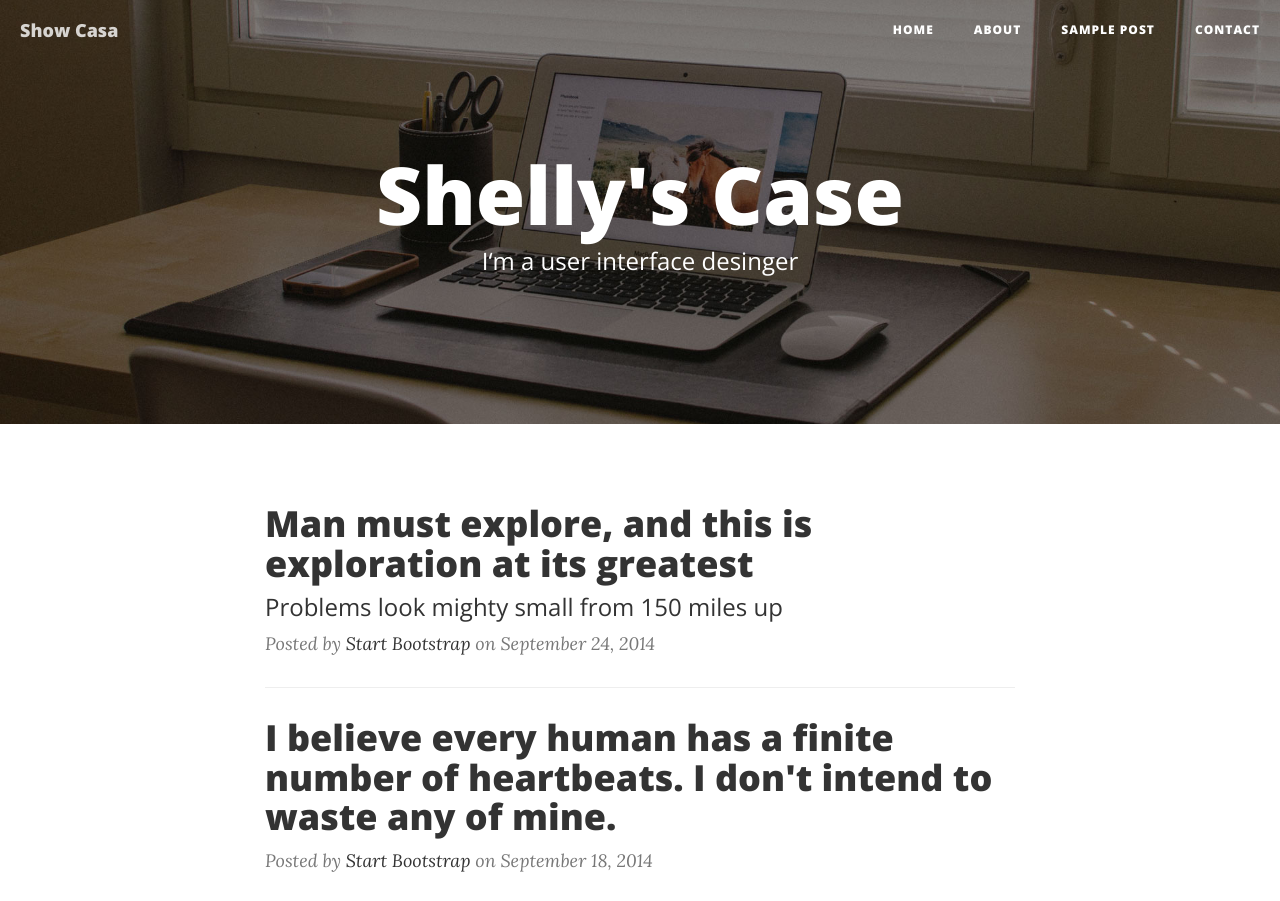
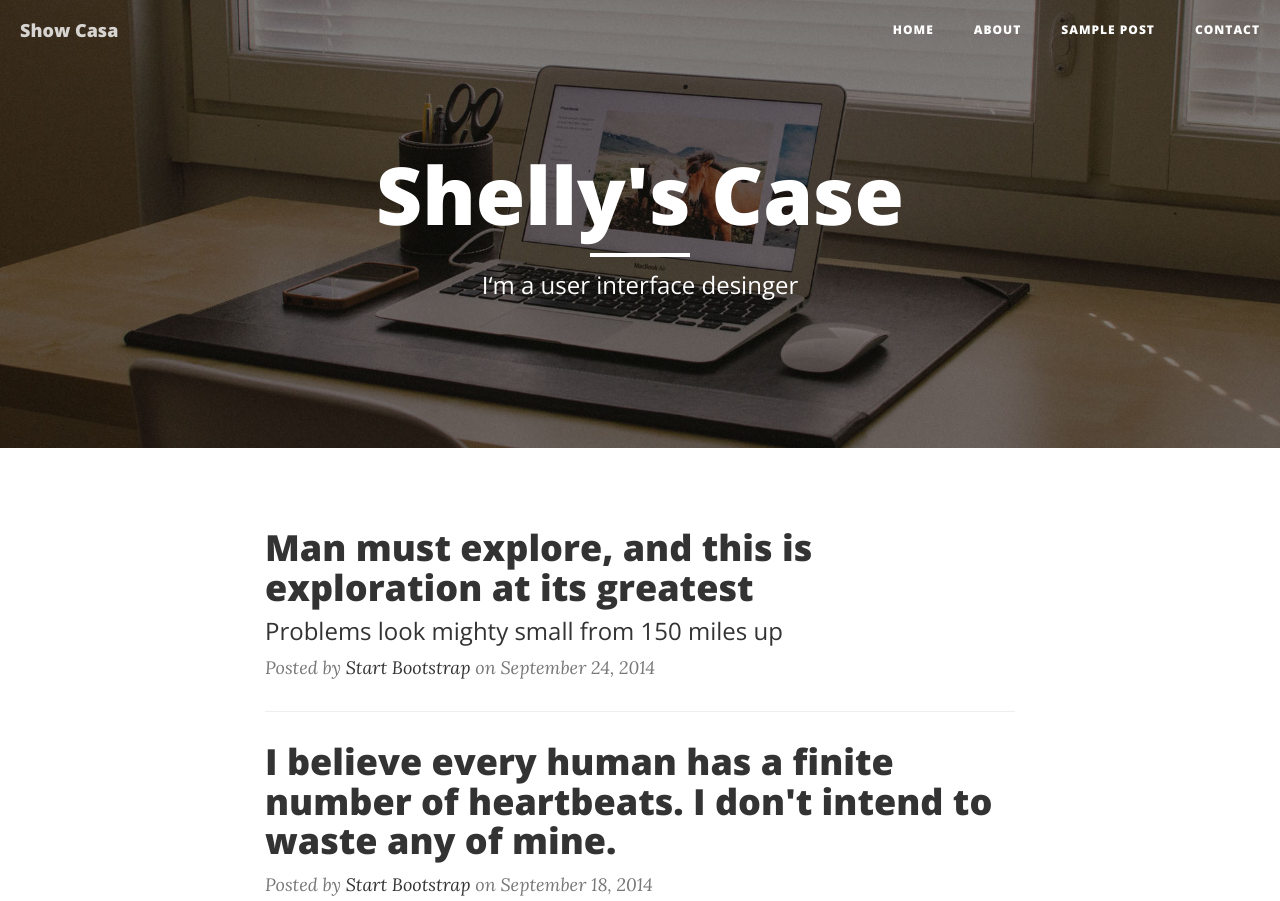
Before and after one commit to shellycee/GirlsCodingDayDemo, a website: page index.html in a window 1280 px wide. Shown: the top 901 px of the page. Drawn offline with nearby package versions, Linux system fonts and the light colour scheme.

Commit message:
add line
恢复那根线

```diff
--- a/index.html
+++ b/index.html
@@ -75,6 +75,7 @@
                 <div class="col-lg-8 col-lg-offset-2 col-md-10 col-md-offset-1">
                     <div class="site-heading">
                         <h1>Shelly's Case</h1>
+                        <hr class="small">
                         <span class="subheading">I‘m a user interface desinger</span>
                     </div>
                 </div>
```
